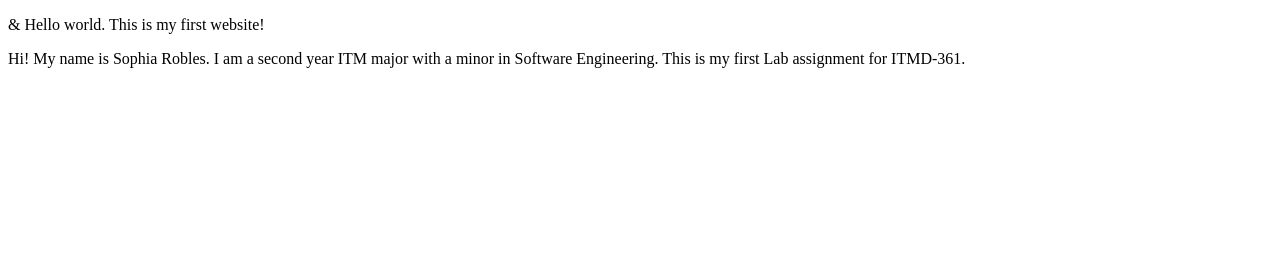
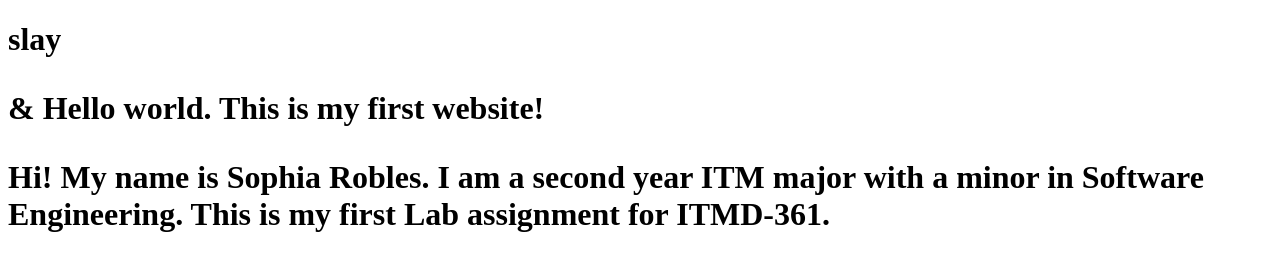
Before and after one commit to sophiamrobles/lab1, a plain HTML site: page index1.html in a window 1280 px wide. Drawn offline with Linux system fonts and the light colour scheme.

Commit message:
Update index1.html

```diff
--- a/index1.html
+++ b/index1.html
@@ -5,6 +5,7 @@
   <title>ITMD-361 Internet Technologies and Web Design</title>
 </head>
 <body>
+  <h1> slay <h1>
   <p>&amp; Hello world. This is my first website!</p>
   <p>  Hi!  My name is Sophia Robles.  I am a second year ITM major with a minor in Software Engineering.  This is my first Lab assignment for
     ITMD-361.</p>
```
